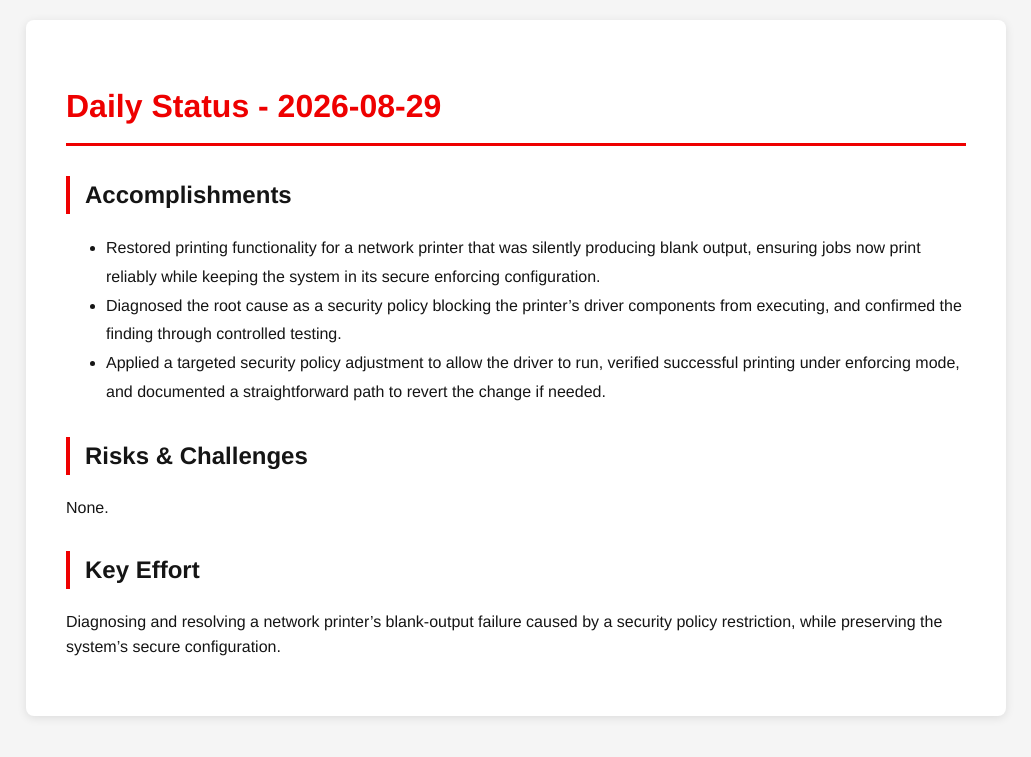
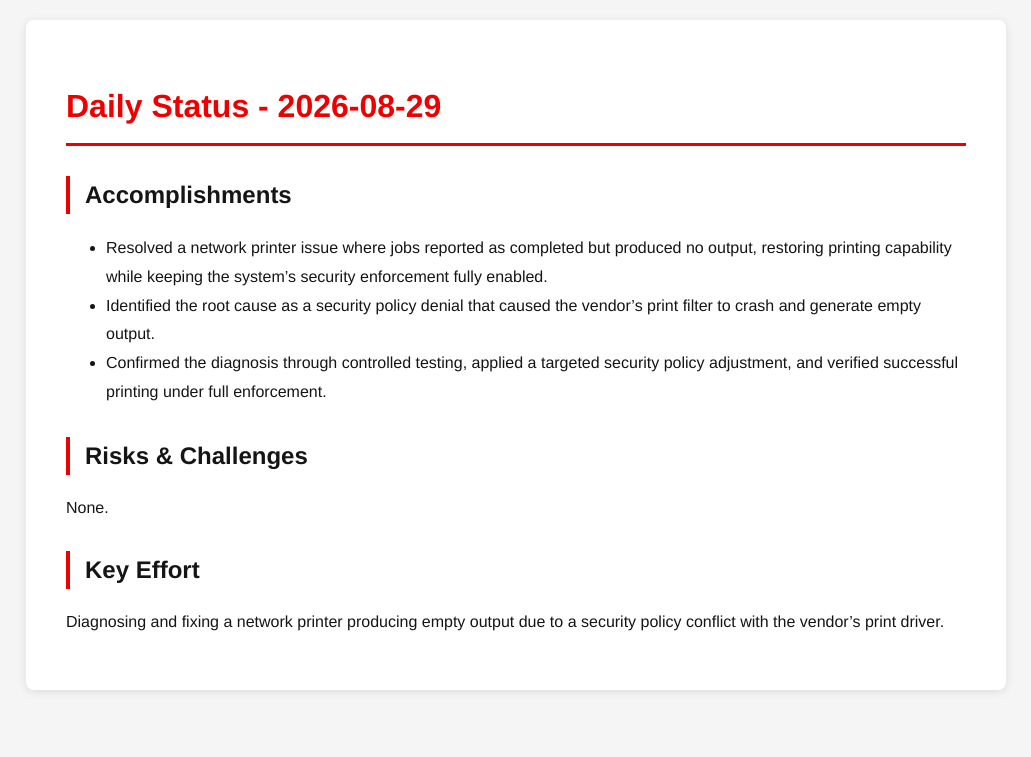
Before and after one commit to tzvatot/daily-status, a Jekyll site: the page built from 2026-08-29.md, in a window 1280 px wide. Shown: the top 757 px of the page, without its empty margins (124-1155 px from the left). Built offline with Jekyll 4.4.1, drawn with Linux system fonts in a browser that asks for light colours.

Commit message:
Daily status update - 2026-08-29

```diff
--- a/2026-08-29.md
+++ b/2026-08-29.md
@@ -7,12 +7,12 @@ date: 2026-08-29
 # Daily Status - 2026-08-29
 
 ## Accomplishments
-- Restored printing functionality for a network printer that was silently producing blank output, ensuring jobs now print reliably while keeping the system in its secure enforcing configuration.
-- Diagnosed the root cause as a security policy blocking the printer's driver components from executing, and confirmed the finding through controlled testing.
-- Applied a targeted security policy adjustment to allow the driver to run, verified successful printing under enforcing mode, and documented a straightforward path to revert the change if needed.
+- Resolved a network printer issue where jobs reported as completed but produced no output, restoring printing capability while keeping the system's security enforcement fully enabled.
+- Identified the root cause as a security policy denial that caused the vendor's print filter to crash and generate empty output.
+- Confirmed the diagnosis through controlled testing, applied a targeted security policy adjustment, and verified successful printing under full enforcement.
 
 ## Risks & Challenges
 None.
 
 ## Key Effort
-Diagnosing and resolving a network printer's blank-output failure caused by a security policy restriction, while preserving the system's secure configuration.
+Diagnosing and fixing a network printer producing empty output due to a security policy conflict with the vendor's print driver.
```
